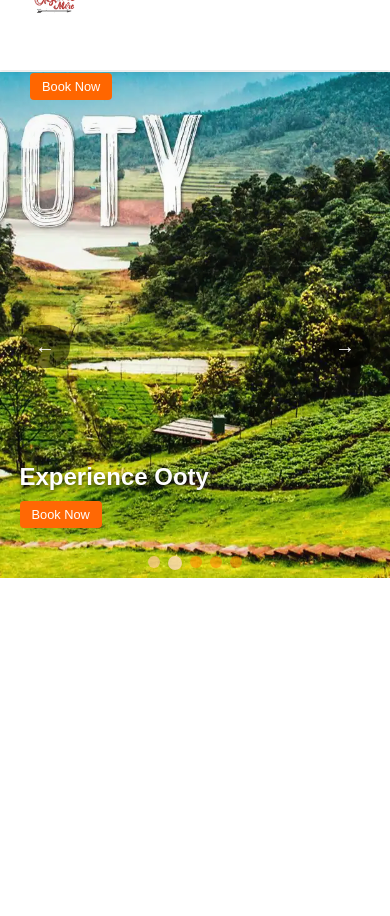
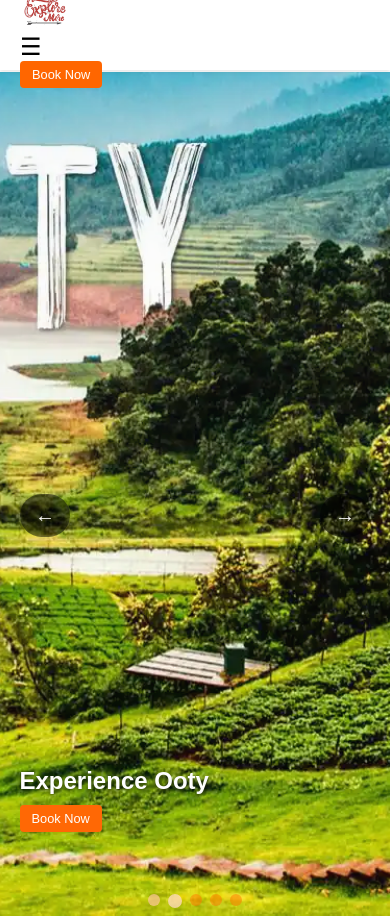
Before and after one commit to goushithm22/image-slider, a plain HTML site: page index.html in a window 390 px wide. Before the commit the page ends 844 px from the top, so only its background shows below. Drawn offline with Linux system fonts and the light colour scheme.

Commit message:
Update style.css

```diff
--- a/style.css
+++ b/style.css
@@ -20,16 +20,17 @@ body {
   box-shadow: 0 2px 4px rgba(0, 0, 0, 0.1);
   display: flex;
   align-items: center;
-  justify-content: space-between;
-  padding: 15px 30px;
+  justify-content: space-between; /* Keep menu and button in place */
+  padding: 10px 20px;
   z-index: 1000;
   height: 70px;
 }
 
 /* LOGO */
 .logo {
+  display: flex;
+  align-items: center;
   flex-shrink: 0;
-  margin-right: 20px;
 }
 
 .logo img {
@@ -46,7 +47,8 @@ body {
 .navigation-menu ul {
   list-style: none;
   display: flex;
-  gap: 15px;
+  align-items: center;
+  gap: 20px;
 }
 
 .navigation-menu a {
@@ -57,28 +59,20 @@ body {
   display: inline-block;
 }
 
-/* HAMBURGER MENU (HIDDEN ON DESKTOP) */
-.menu-toggle {
-  font-size: 24px;
-  background: none;
-  border: none;
-  cursor: pointer;
-  display: none; /* Hidden on desktop */
-}
-
-/* BOOK BUTTON */
-button {
+/* BOOK NOW BUTTON */
+.book-button {
   background: #ff6600;
   color: white;
   border: none;
-  padding: 10px 20px;
+  padding: 10px 15px;
   cursor: pointer;
   font-size: 16px;
   border-radius: 4px;
   transition: transform 0.3s;
+  margin-left: auto; /* Push to right */
 }
 
-button:hover {
+.book-button:hover {
   background: #e55a00;
   transform: scale(1.05);
 }
@@ -137,7 +131,7 @@ button:hover {
   padding: 0 20px;
 }
 
-/* STYLE FOR BOTH ARROW BUTTONS */
+/* ARROW BUTTONS */
 .slider-controls button {
   background: rgba(0, 0, 0, 0.5);
   color: white;
@@ -158,11 +152,6 @@ button:hover {
 /* RIGHT ARROW */
 #next {
   right: 20px;
-}
-
-/* HOVER EFFECT */
-.slider-controls button:hover {
-  background: rgba(0, 0, 0, 0.8);
 }
 
 /* PAGINATION DOTS */
@@ -193,7 +182,7 @@ button:hover {
   height: 14px;
 }
 
-/* RESPONSIVE FIXES FOR MOBILE */
+/* RESPONSIVE FIXES FOR TABLET */
 @media (max-width: 1024px) {
   .full-screen-slider {
     height: 75vh;
@@ -211,21 +200,9 @@ button:hover {
 
 /* MOBILE RESPONSIVENESS */
 @media (max-width: 768px) {
-  /* SLIDER ADJUSTMENTS */
-  .full-screen-slider {
-    height: 60vh;
-  }
-
-  .overlay {
-    max-width: 80%;
-  }
-
-  .overlay h1 {
-    font-size: 1.5rem;
-  }
-
-  .book-button {
-    font-size: 0.8rem;
+  /* Ensure header is visible */
+  .header {
+    display: flex !important;
   }
 
   /* HIDE NORMAL NAVIGATION MENU */
@@ -250,11 +227,32 @@ button:hover {
   /* SHOW HAMBURGER MENU */
   .menu-toggle {
     display: block;
+    font-size: 24px;
+    background: none;
+    border: none;
+    cursor: pointer;
   }
 
-  /* ACTIVE MENU */
+  /* Show menu when toggled */
   .navigation-menu.active {
     display: flex;
+  }
+
+  /* SLIDER FULL SCREEN FIX */
+  .full-screen-slider {
+    height: 100vh; /* Ensure full screen */
+  }
+
+  .overlay {
+    max-width: 80%;
+  }
+
+  .overlay h1 {
+    font-size: 1.5rem;
+  }
+
+  .book-button {
+    font-size: 0.8rem;
   }
 
   /* MAKE ARROWS SMALLER */
```
